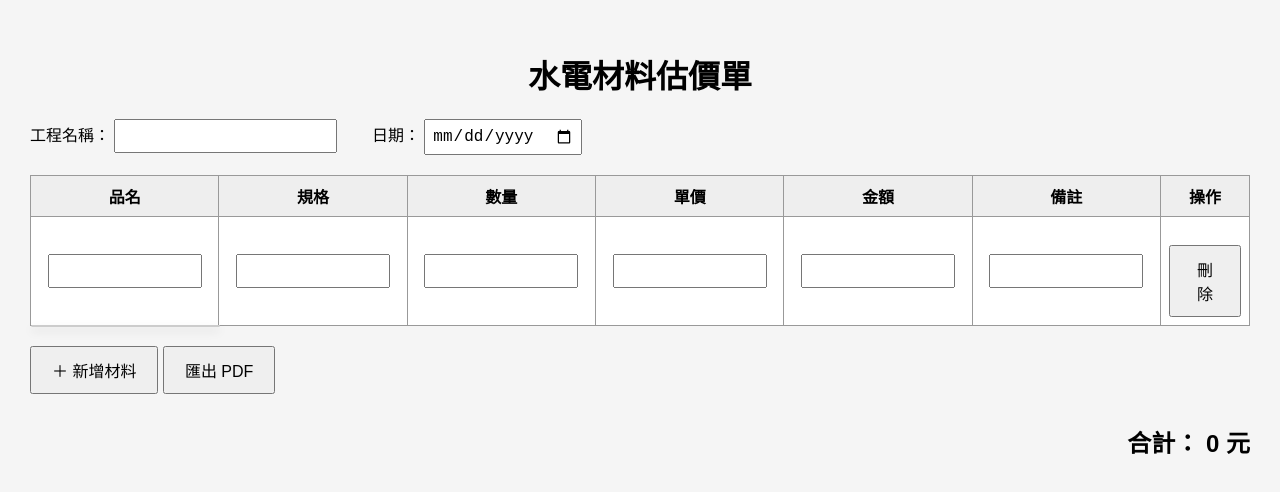
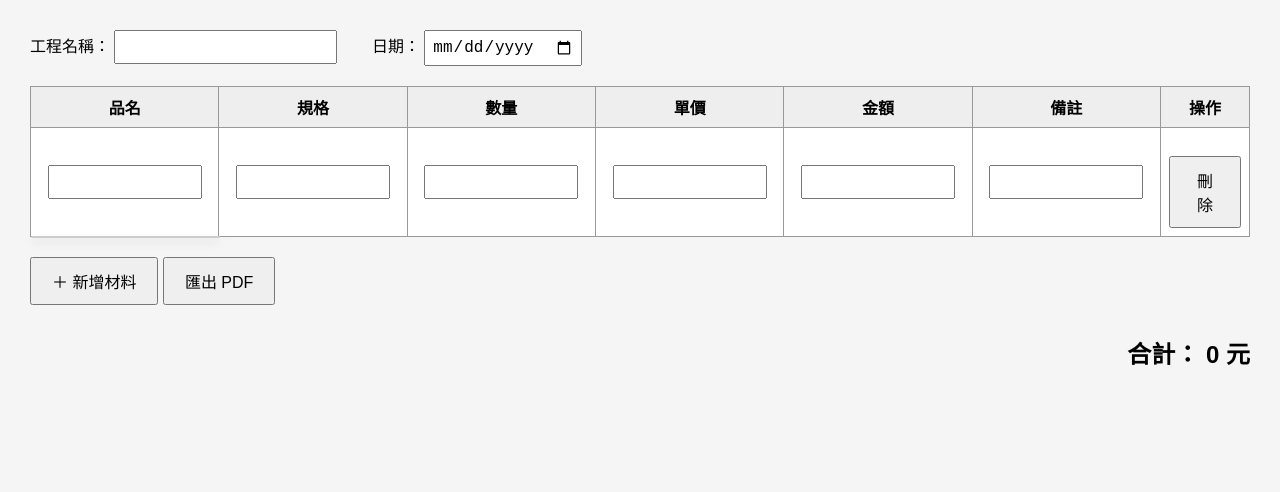
Before and after one commit to sunkaixiang0518/quotation-system, a plain HTML site: page index.html in a window 1280 px wide. Drawn offline with Linux system fonts and the light colour scheme.

Commit message:
Update index.html

```diff
--- a/index.html
+++ b/index.html
@@ -10,8 +10,6 @@
 </head>
 
 <body>
-
-    <h1>水電材料估價單</h1>
 
     <div class="material-manager">
 
```
